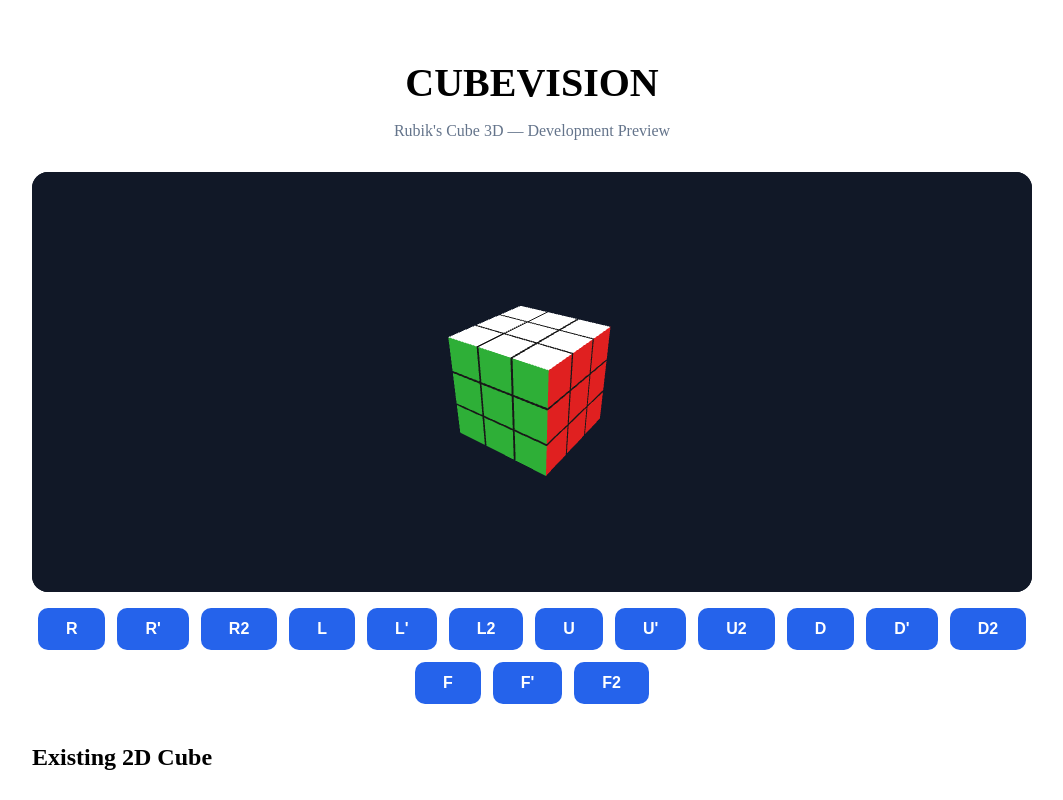
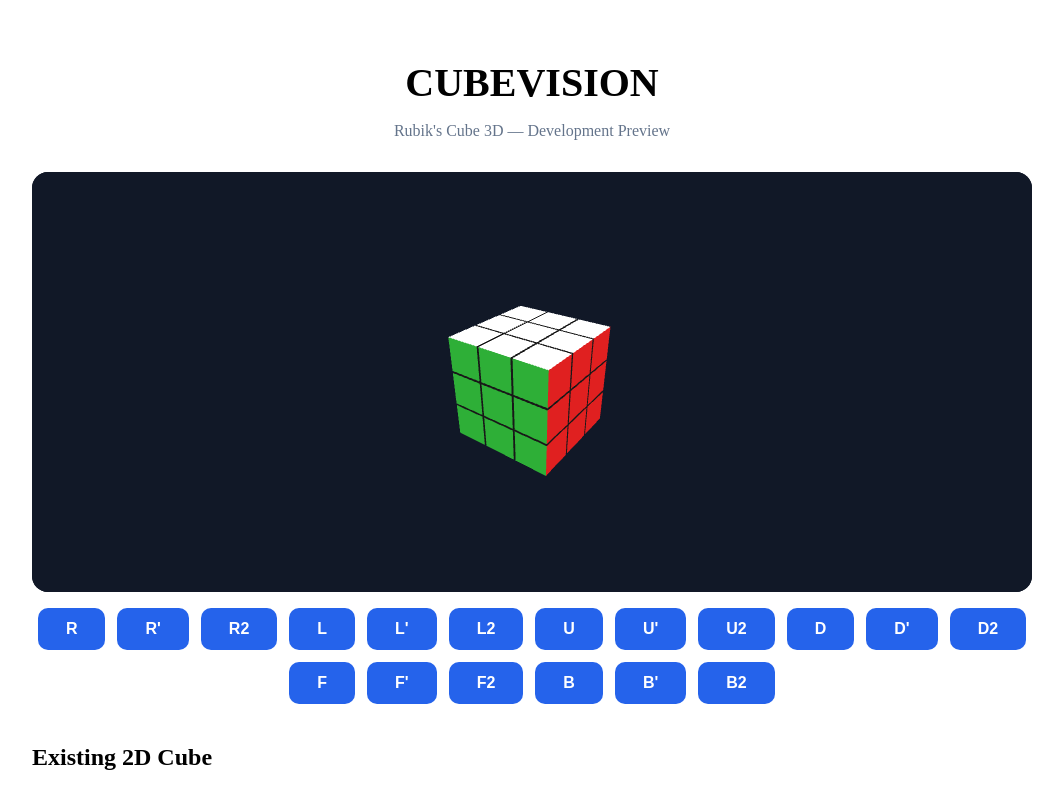
Before and after one commit to chaimamtiri/CUBEVISION, an Angular app: page / in a window 1280 px wide. Shown: the top 800 px of the page, without its empty margins (108-1171 px from the left). Built offline with nearby package versions, Linux system fonts and the light colour scheme.

Commit message:
feat: implement animated back face rotations

```diff
--- a/src/app/components/rubiks-cube/rubiks-cube.html
+++ b/src/app/components/rubiks-cube/rubiks-cube.html
@@ -30,5 +30,7 @@
 <button type="button" (click)="rotateFace(&quot;F'&quot;)">F'</button>
 <button type="button" (click)="rotateFace('F2')">F2</button>
 
-
+<button type="button" (click)="rotateFace('B')">B</button>
+<button type="button" (click)="rotateFace(&quot;B'&quot;)">B'</button>
+<button type="button" (click)="rotateFace('B2')">B2</button>
 </div>
--- a/src/app/components/rubiks-cube/rubiks-cube.ts
+++ b/src/app/components/rubiks-cube/rubiks-cube.ts
@@ -223,7 +223,7 @@ rotateFace(move: Move): void {
   const face = move[0];
 
   // Vérifier que la face est implémentée
-  if (!['R', 'L', 'U', 'D', 'F'].includes(face)) {
+  if (!['R', 'L', 'U', 'D', 'F', 'B'].includes(face)) {
     console.warn('Mouvement non implémenté :', move);
     return;
   }
@@ -262,6 +262,11 @@ rotateFace(move: Move): void {
       axis = 'z';
       layer = 1;
       baseAngle = -Math.PI / 2;
+      break;
+    case 'B':
+      axis = 'z';
+      layer = -1;
+      baseAngle = Math.PI / 2;
       break;
 
     default:
@@ -347,6 +352,17 @@ case "F'":
 
 case 'F2':
   this.cube.moveF2();
+  break;
+  case 'B':
+  this.cube.moveB();
+  break;
+
+case "B'":
+  this.cube.moveBPrime();
+  break;
+
+case 'B2':
+  this.cube.moveB2();
   break;
 
 
```
